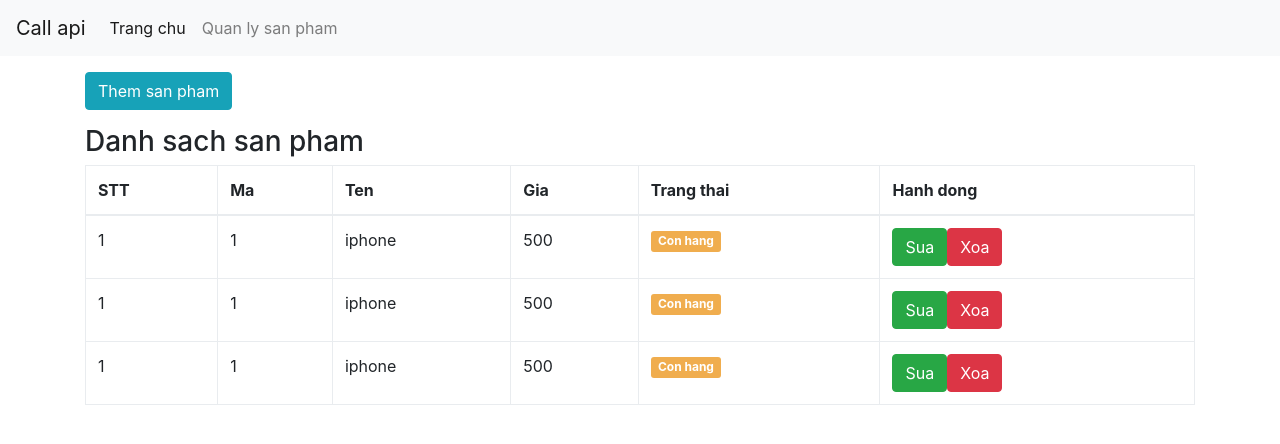
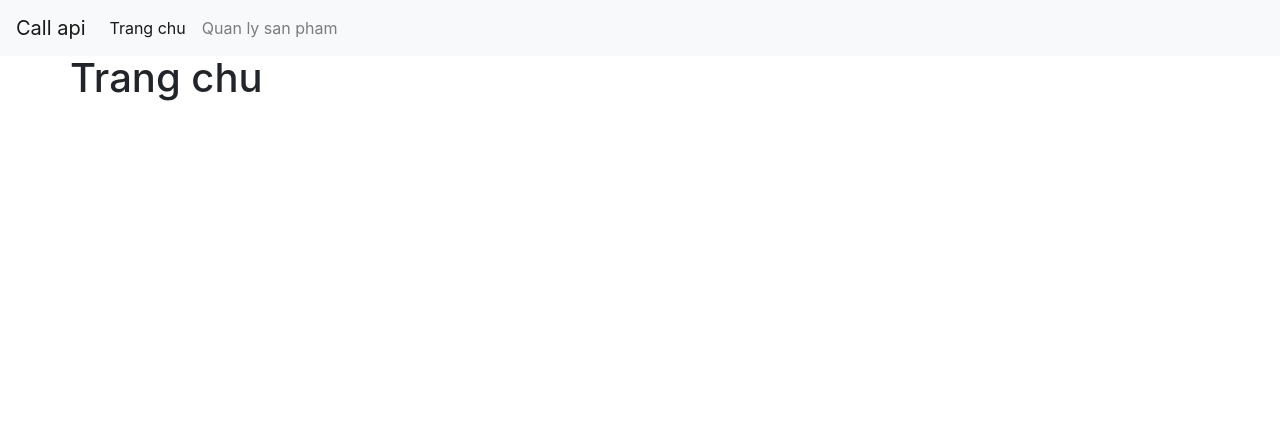
Before and after one commit to trieuquang204/call-api-reactjs, a React (Create React App) app: page / in a window 1280 px wide. Shown: the top 444 px of the page. Built offline with nearby package versions, Linux system fonts and the light colour scheme.

Commit message:
88 Integration react router part 1

```diff
--- a/src/App.js
+++ b/src/App.js
@@ -1,20 +1,36 @@
 import React, { Component } from "react";
+import { Route, Switch, BrowserRouter as Router } from "react-router-dom";
 import Menu from "./components/Menu/Menu";
 import ProductList from "./components/ProductList/ProductList";
+import routes from "./routes";
 class App extends Component {
+  showContentMenus = (routes) => {
+    let result = null;
+    if (routes.length > 0) {
+      result = routes.map((route, index) => {
+        return (
+          <Route
+            key={index}
+            path={route.path}
+            exact={route.exact}
+            component={route.main}
+          />
+        );
+      });
+    }
+    return <Switch>{result}</Switch>;
+  };
+
   render() {
     return (
-      <>
-        <Menu />
-        <div className="container">
-          <div className="row">
-            <div className="col-md-12">
-              <button className="btn btn-info mt-3 mb-3">Them san pham</button>
-              <ProductList />
-            </div>
+      <Router>
+        <div>
+          <Menu />
+          <div className="container">
+            <div className="row">{this.showContentMenus(routes)}</div>
           </div>
         </div>
-      </>
+      </Router>
     );
   }
 }
--- a/src/routes.js
+++ b/src/routes.js
@@ -0,0 +1,18 @@
+import React from "react";
+import HomePage from "./pages/HomePage/HomePage";
+import NotFoundPage from "./pages/NotFound/NotFoundPage";
+
+const routes = [
+  {
+    path: "/",
+    exact: true,
+    main: () => <HomePage />,
+  },
+  {
+    path: "",
+    exact: false,
+    main: () => <NotFoundPage />,
+  },
+];
+
+export default routes;
```
Also changed, not shown: 1 other file (tests, documents, lock files or other folders).
